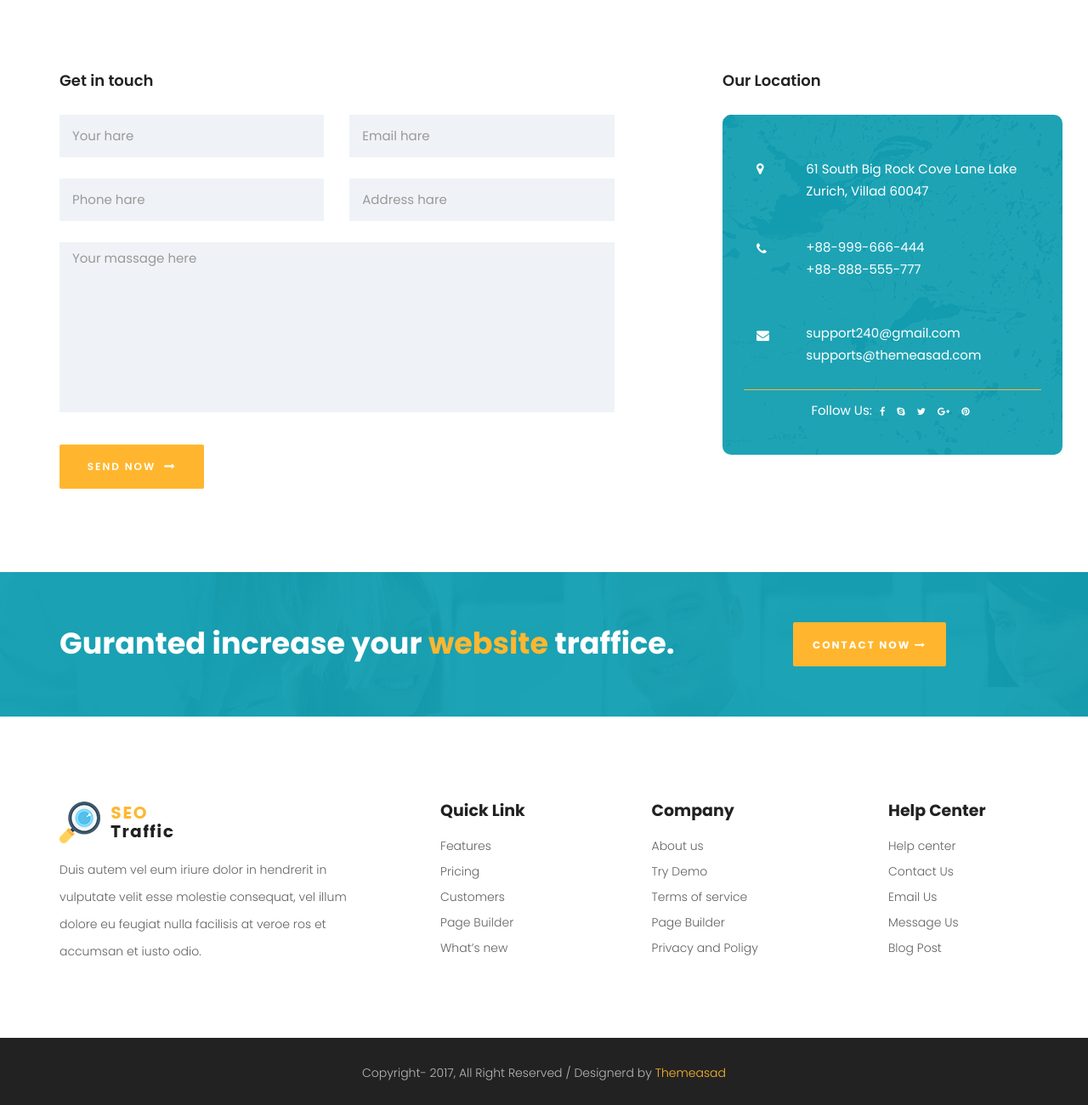
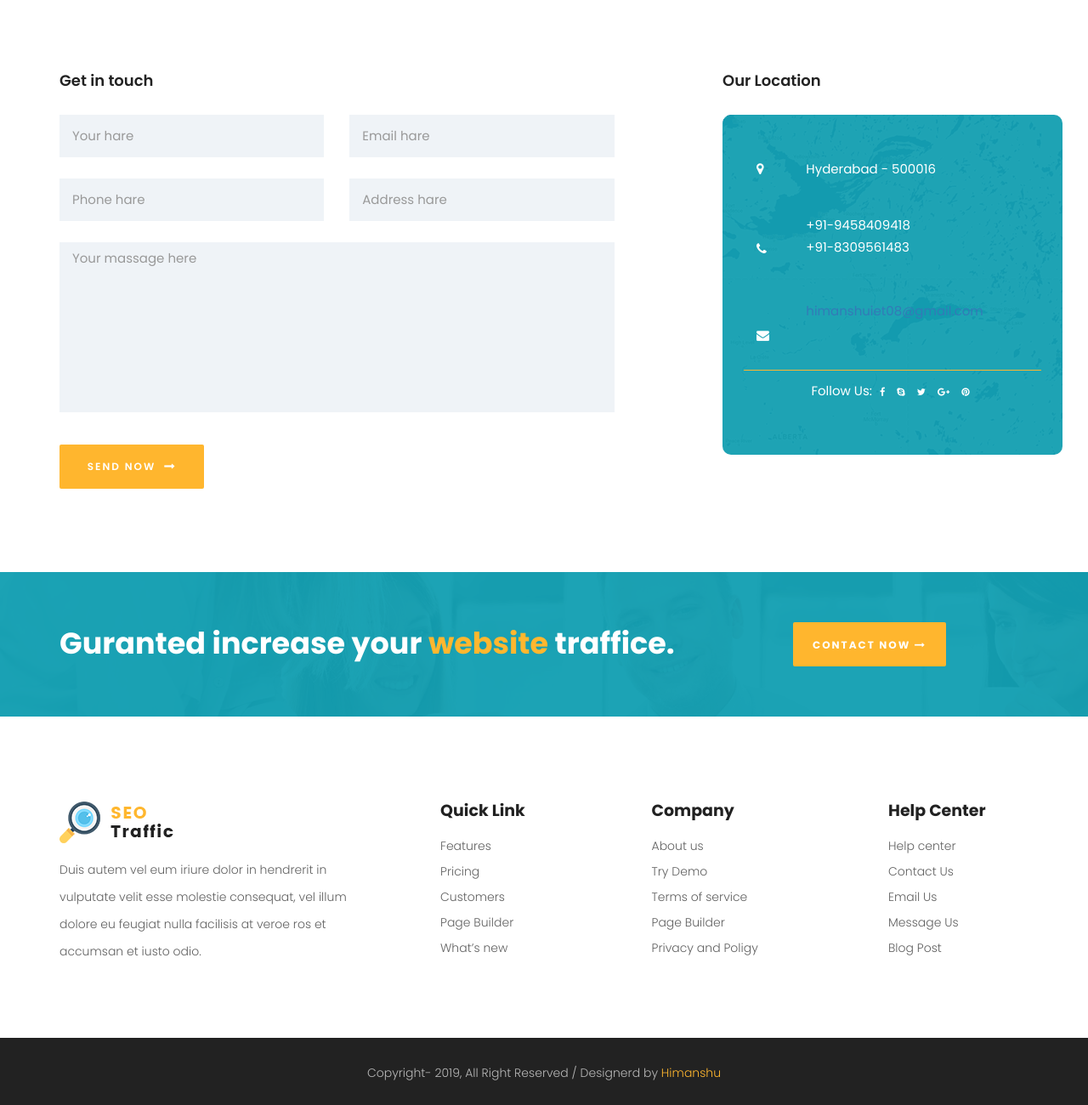
Before and after one commit to himanshuiet08/testwebtorun, a plain HTML site: page contact.html in a window 1280 px wide. Shown: the part 396-1696 px from the top of the page at 85% size. Drawn offline with nearby package versions, Linux system fonts and the light colour scheme.

Commit message:
last Commit

```diff
--- a/contact.html
+++ b/contact.html
@@ -1,14 +1,12 @@
 <!DOCTYPE html>
 <html lang="en">
-
-<!-- Mirrored from themeasad.com/demos/seo-traffice/default-version/contact.html by HTTrack Website Copier/3.x [XR&CO'2014], Wed, 20 Sep 2017 03:52:06 GMT -->
 <head>
 
 <meta charset="utf-8">
 <meta http-equiv="X-UA-Compatible" content="IE=edge">
 <meta name="viewport" content="width=device-width, initial-scale=1">
 
-<title>SEO TRAFFICE - Internet Marketing and SEO HTMl5 Template</title>
+<title>Web To Run</title>
 
 <link rel="icon" type="image/png" href="assets/images/favicon.png">
 
@@ -201,9 +199,9 @@
 <p class="email_no"><i class="fa fa-envelope" aria-hidden="true"></i></p>
 </div>
 <div class="col-sm-10 col-xs-10 location_info_area">
-<p>61 South Big Rock Cove Lane Lake Zurich, Villad 60047</p>
-<p class="phone_number">+88-999-666-444 <br>+88-888-555-777</p>
-<p class="email_address"><a href="http://themeasad.com/cdn-cgi/l/email-protection" class="__cf_email__" data-cfemail="ff8c8a8f8f908d8bcdcbcfbf98929e9693d19c9092">[email&#160;protected]</a> <br> <a href="http://themeasad.com/cdn-cgi/l/email-protection" class="__cf_email__" data-cfemail="56252326263924222516223e333b33372537327835393b">[email&#160;protected]</a></p>
+<p>Hyderabad - 500016</p>
+<p class="phone_number">+91-9458409418 <br>+91-8309561483</p>
+<p class="email_address"><a href="#"> himanshuiet08@gmail.com</a></p>
 </div>
 </div>
 <div class="map_social">
@@ -296,7 +294,7 @@ Follow Us:
 <div class="container">
 <div class="row">
 <div class="col-sm-12 copyright text-center">
-<p>Copyright- 2017, All Right Reserved / Designerd by <span>Themeasad</span></p>
+<p>Copyright- 2019, All Right Reserved / Designerd by <span>Himanshu</span></p>
 </div>
 </div>
 </div>
@@ -320,5 +318,4 @@ Follow Us:
 <script src="assets/js/scripts.js"></script>
 </body>
 
-<!-- Mirrored from themeasad.com/demos/seo-traffice/default-version/contact.html by HTTrack Website Copier/3.x [XR&CO'2014], Wed, 20 Sep 2017 03:52:06 GMT -->
 </html>
```
Also changed, not shown: 404.html (+2 -6 lines), Case-Details.html (+2 -5 lines), Case-studies.html (+2 -6 lines), FAQ.html (+2 -5 lines), Services-Details.html (+3 -4 lines), about.html (+2 -5 lines), blog-page.html (+2 -5 lines), index-2.html (+2 -5 lines), service.html (+3 -5 lines), single-blog.html (+3 -4 lines), team.html (+2 -4 lines), testimonial.html (+4 -7 lines).
